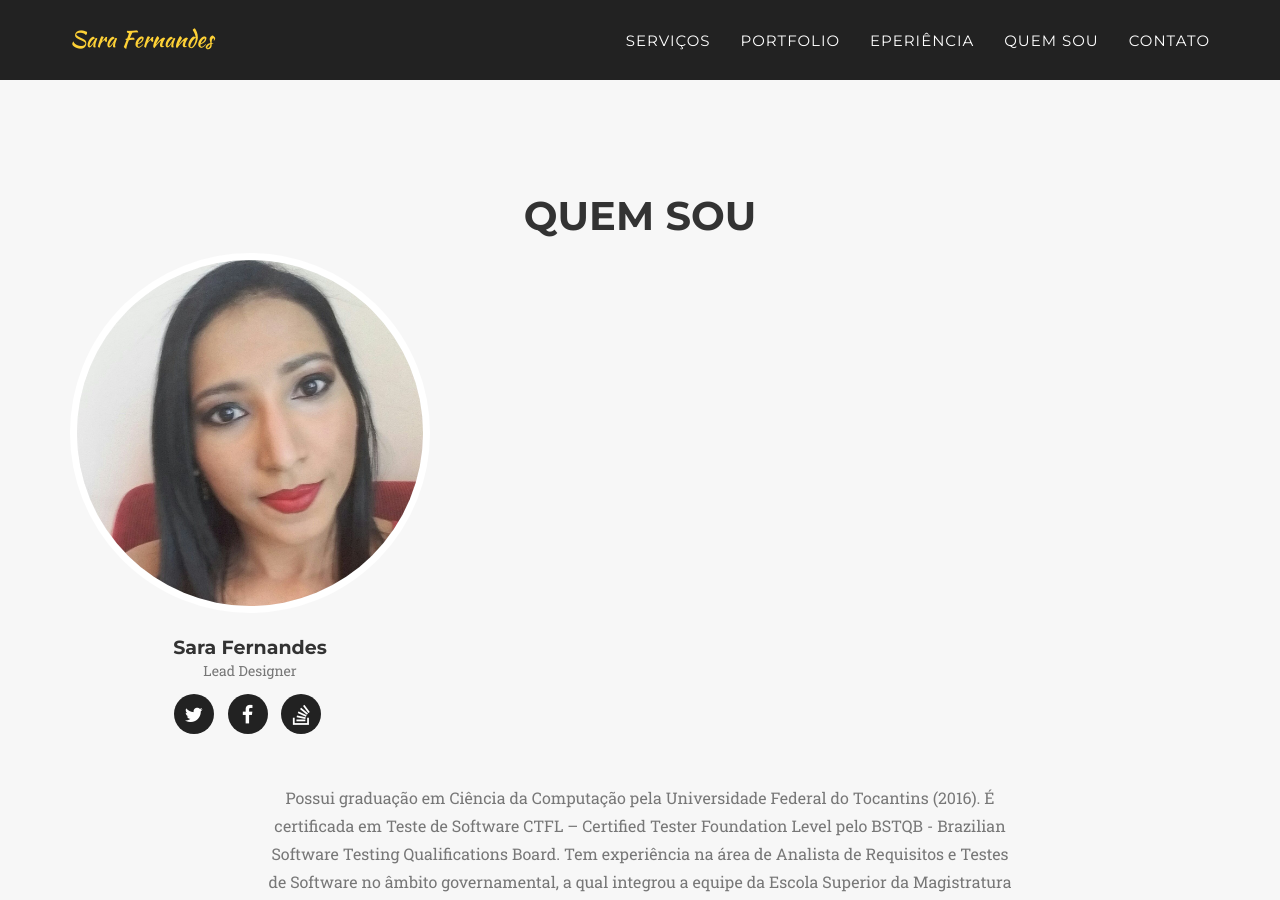
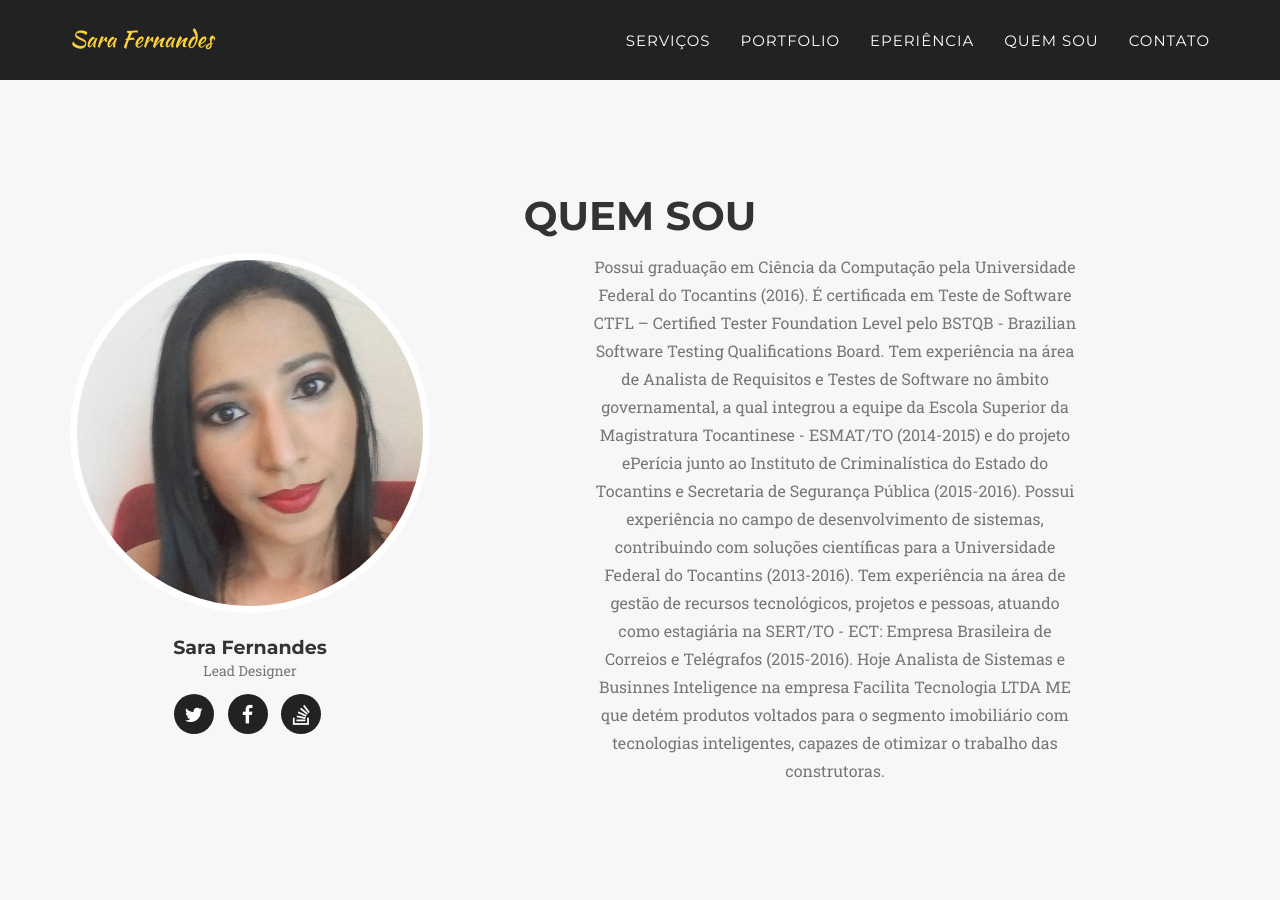
Before and after one commit to SaraFernandes/sarafernandes.github.io, a Jekyll site: the page built from index.html, in a window 1280 px wide and 900 px high, scrolled down 714 px. Built offline with Jekyll 4.4.1, drawn with Linux system fonts in a browser that asks for light colours; some web fonts are replaced.

Commit message:
Update team.html

```diff
--- a/_includes/team.html
+++ b/_includes/team.html
@@ -27,10 +27,12 @@
                     </div>
                 </div>
                 {% endfor %}
-            </div>
-            <div class="row">
-                <div class="col-lg-8 col-lg-offset-2 text-center">
-                    <p class="large text-muted">Possui graduação em Ciência da Computação pela Universidade Federal do Tocantins (2016). É certificada em Teste de Software CTFL – Certified Tester Foundation Level pelo BSTQB - Brazilian Software Testing Qualifications Board. Tem experiência na área de Analista de Requisitos e Testes de Software no âmbito governamental, a qual integrou a equipe da Escola Superior da Magistratura Tocantinese - ESMAT/TO (2014-2015) e do projeto ePerícia junto ao Instituto de Criminalística do Estado do Tocantins e Secretaria de Segurança Pública (2015-2016). Possui experiência no campo de desenvolvimento de sistemas, contribuindo com soluções científicas para a Universidade Federal do Tocantins (2013-2016). Tem experiência na área de gestão de recursos tecnológicos, projetos e pessoas, atuando como estagiária na SERT/TO - ECT: Empresa Brasileira de Correios e Telégrafos (2015-2016). Hoje Analista de Sistemas e Businnes Inteligence na empresa Facilita Tecnologia LTDA ME que detém produtos voltados para o segmento imobiliário com tecnologias inteligentes, capazes de otimizar o trabalho das construtoras.</p>
+                <div class="col-md-8">
+                   <div class="row">
+                        <div class="col-lg-8 col-lg-offset-2 text-center">
+                            <p class="large text-muted">Possui graduação em Ciência da Computação pela Universidade Federal do Tocantins (2016). É certificada em Teste de Software CTFL – Certified Tester Foundation Level pelo BSTQB - Brazilian Software Testing Qualifications Board. Tem experiência na área de Analista de Requisitos e Testes de Software no âmbito governamental, a qual integrou a equipe da Escola Superior da Magistratura Tocantinese - ESMAT/TO (2014-2015) e do projeto ePerícia junto ao Instituto de Criminalística do Estado do Tocantins e Secretaria de Segurança Pública (2015-2016). Possui experiência no campo de desenvolvimento de sistemas, contribuindo com soluções científicas para a Universidade Federal do Tocantins (2013-2016). Tem experiência na área de gestão de recursos tecnológicos, projetos e pessoas, atuando como estagiária na SERT/TO - ECT: Empresa Brasileira de Correios e Telégrafos (2015-2016). Hoje Analista de Sistemas e Businnes Inteligence na empresa Facilita Tecnologia LTDA ME que detém produtos voltados para o segmento imobiliário com tecnologias inteligentes, capazes de otimizar o trabalho das construtoras.</p>
+                        </div>
+                   </div>
                 </div>
             </div>
         </div>
```
